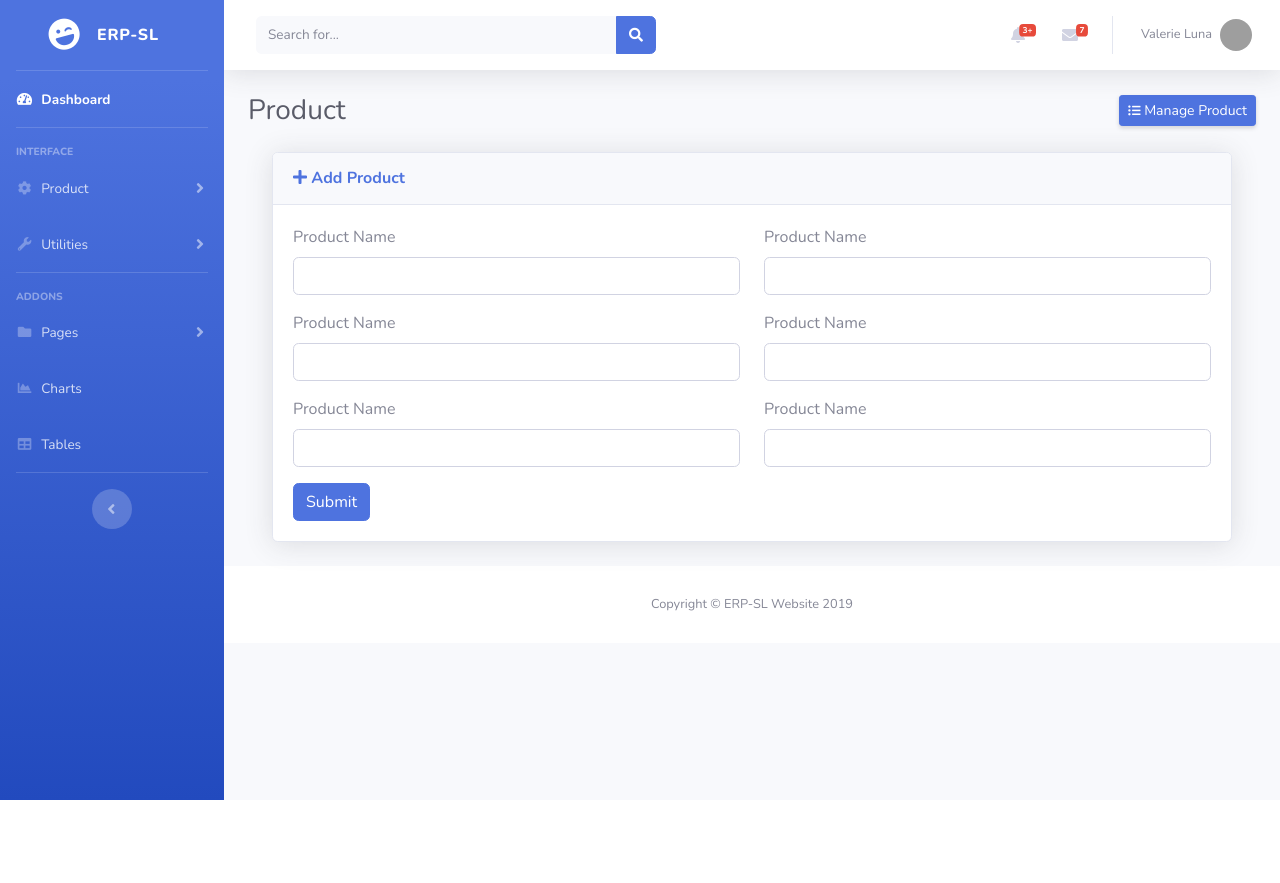
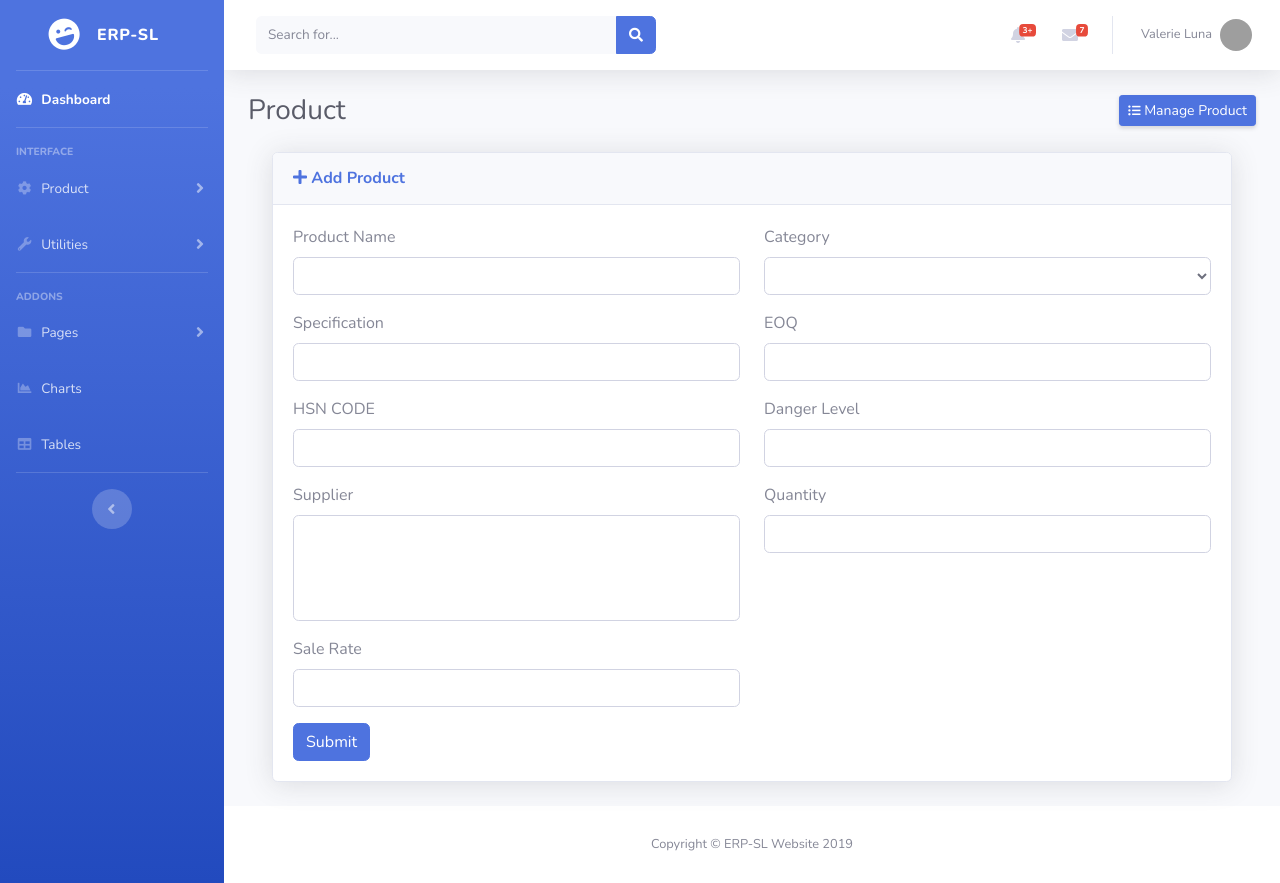
Before and after one commit to jatinsumai1104/ERP-2.0, a PHP site: page /oop-php-erp/views/pages/add-product.php in a window 1280 px wide. Before the commit the page ends 800 px from the top, so only its background shows below. Run offline with PHP 8.4, Linux system fonts and the light colour scheme; lists and menus that the app fills with data are empty; grey boxes are pictures that could not be loaded.

Commit message:
solving merge issues

```diff
--- a/classes/Product.class.php
+++ b/classes/Product.class.php
@@ -12,5 +12,9 @@
       $res = $db->query($query);
       var_dump($res);
     }
+
+    public function call(){
+      return "hii";
+    }
   }
 ?>
--- a/classes/helper_classes/MailConfigHelper.php
+++ b/classes/helper_classes/MailConfigHelper.php
@@ -2,7 +2,7 @@
 
 use PHPMailer\PHPMailer\PHPMailer;
 use PHPMailer\PHPMailer\Exception;
-require '../vendor/autoload.php';
+require __DIR__.'/../../vendor/autoload.php';
 
 class MailConfigHelper
 {
@@ -10,14 +10,14 @@ class MailConfigHelper
 
     public static function temp(){
         $path = __DIR__;
-        $email_details = parse_ini_file("config.ini");
+        $email_details = parse_ini_file(__DIR__.'/../../config.ini');
         echo $email_details['SMTPDebug'];
     }
 
     public static function getMailer(): PHPMailer
     {
         //Getting all the email smtp info in the array
-        $email_details = parse_ini_file("../config.ini");
+        $email_details = parse_ini_file(__DIR__.'/../../config.ini');
 
 
         $mail = new PHPMailer();
--- a/config.ini
+++ b/config.ini
@@ -1,8 +1,8 @@
 [database]
 host = "localhost"
 db = "inventory_management"
-username = "Varun"
-password = "Ishika02*"
+username = "root"
+password = ""
 
 [email]
 SMTPDebug = "2"
--- a/helper/init.php
+++ b/helper/init.php
@@ -19,6 +19,6 @@ $errorHandler = new ErrorHandler();
 $auth = new Auth($database, $hash); //this is called as database injection
 $tokenHandler = new TokenHandler($database, $hash);
 $userHelper = new UserHelper($database, $hash);
-$mail = MailConfigHelper::getMailer();
+//$mail = MailConfigHelper::getMailer();
 
 $tokenHandler->build();
--- a/views/pages/add-product.php
+++ b/views/pages/add-product.php
@@ -53,47 +53,64 @@ require_once('../includes/header.php');
               <h6 class="m-0 font-weight-bold text-primary"><i class="fas fa-plus"></i> Add Product</h6>
             </div>
             <!-- Card Body -->
-            <form action="" method="POST">
+            <form action="<?php echo BASEURL?>helper/routing.php" method="POST">
               <div class="card-body">
                 <div class="row">
                 <div class="col-md-6">
                   <div class="form-group">
                     <label for="">Product Name</label>
                     <input type="text"
-                      class="form-control" name="" id="" aria-describedby="helpId" placeholder="">
+                      class="form-control" name="product_name" id="" aria-describedby="helpId" placeholder="">
                   </div>
                   <div class="form-group">
-                    <label for="">Product Name</label>
+                    <label for="">Specification</label>
                     <input type="text"
-                      class="form-control" name="" id="" aria-describedby="helpId" placeholder="">
+                      class="form-control" name="product_specification" id="" aria-describedby="helpId" placeholder="">
                   </div>
                   <div class="form-group">
-                    <label for="">Product Name</label>
+                    <label for="">HSN CODE</label>
                     <input type="text"
-                      class="form-control" name="" id="" aria-describedby="helpId" placeholder="">
+                      class="form-control" name="hsn_code" id="" aria-describedby="helpId" placeholder="">
+                  </div>
+                  <div class="form-group">
+                    <label for="">Supplier</label>
+                    <select name="supplier_id[]" id="supplier_id" class="form-control" multiple="multiple">
+
+                    </select>
+                  </div>
+                  <div class="form-group">
+                    <label for="">Sale Rate</label>
+                    <input type="text"
+                      class="form-control" name="sale_rate" id="" aria-describedby="helpId" placeholder="">
                   </div>
 
                 </div>
                 <div class="col-md-6">
+                <div class="form-group">
+                <label for="">Category</label>
+                <select name="category_id" id="category_id" class="form-control">
+                           <option></option>
+                  </select>
+                  </div>
                     <div class="form-group">
-                      <label for="">Product Name</label>
+                      <label for="">EOQ</label>
                       <input type="text"
-                        class="form-control" name="" id="" aria-describedby="helpId" placeholder="">
+                        class="form-control" name="eoq_level" id="" aria-describedby="helpId" placeholder="">
                     </div>
                     <div class="form-group">
-                      <label for="">Product Name</label>
+                      <label for="">Danger Level</label>
                       <input type="text"
-                        class="form-control" name="" id="" aria-describedby="helpId" placeholder="">
+                        class="form-control" name="danger_level" id="" aria-describedby="helpId" placeholder="">
                     </div>
                     <div class="form-group">
-                      <label for="">Product Name</label>
+                      <label for="">Quantity</label>
                       <input type="text"
-                        class="form-control" name="" id="" aria-describedby="helpId" placeholder="">
+                        class="form-control" name="quantity" id="" aria-describedby="helpId" placeholder="">
                     </div>
 
                   </div>
                 </div>
-                <button type="submit" class="btn btn-primary">Submit</button>
+                <button type="submit" class="btn btn-primary" name="add_product">Submit</button>
               </div>
             </form>
           </div>
```
Also changed, not shown: helper/routing.php (+17 -0 lines).
